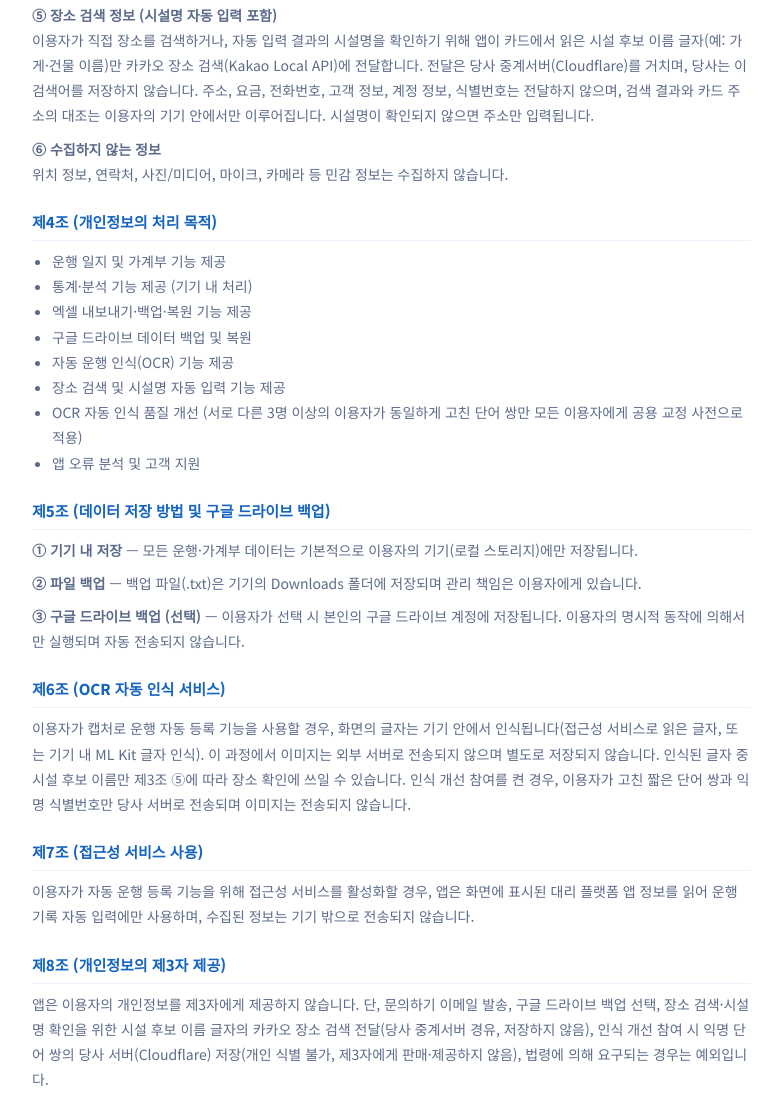
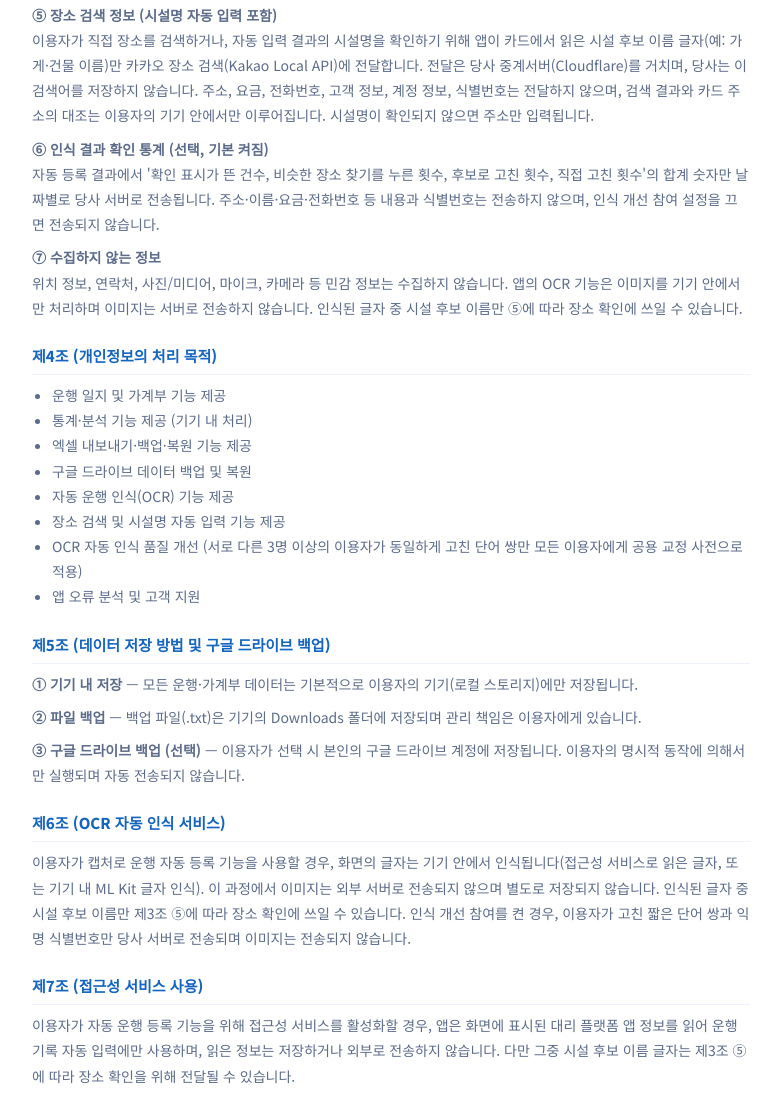
Before and after one commit to bkmobility/todaysdrive, a plain HTML site: page index.html in a window 1280 px wide. Shown: the part 7795-8890 px from the top of the page, without its empty margins (249-1028 px from the left). Drawn offline with Linux system fonts and the light colour scheme.

Commit message:
Add files via upload

```diff
--- a/index.html
+++ b/index.html
@@ -1101,7 +1101,7 @@ footer {
       <p class="section-desc" style="margin:0 auto">오늘의 운행은 이용자의 개인정보를 소중히 여깁니다.</p>
     </div>
     <div class="privacy-content reveal">
-      <div class="privacy-date">📅 시행일: 2026년 1월 1일 &nbsp;|&nbsp; 최종 수정: 2026년 11월 17일</div>
+      <div class="privacy-date">📅 시행일: 2026년 1월 1일 &nbsp;|&nbsp; 최종 수정: 2026년 11월 18일</div>
 
       <h3>제1조 (목적)</h3>
       <p>'오늘의 운행'(이하 "앱")은 대리기사 운행 일지 관리 서비스를 제공하며, 이용자의 개인정보를 소중히 여깁니다. 본 방침은 앱이 수집·이용·보관·파기하는 개인정보의 처리에 관한 사항을 안내합니다.</p>
@@ -1122,7 +1122,8 @@ footer {
       <p><b>③ 기기 정보 (문의 시 제공)</b><br>문의하기 기능 이용 시 앱 버전, 기기 모델명, 제조사, Android OS 버전이 이메일 본문에 자동 포함됩니다.</p>
       <p><b>④ 인식 개선 참여 정보 (선택, 기본 켜짐)</b><br>OCR 자동 입력 결과를 이용자가 직접 고친 경우, 그 고친 내용 중 '인식된 글자 → 고친 글자'의 짧은 단어 쌍(예: 모간코 → 모나코)과 앱이 임의로 생성한 익명 식별번호만 당사 서버로 전송됩니다. 이미지, 전체 주소, 요금, 전화번호, 고객 정보, 계정 정보는 전송하지 않으며, 숫자가 길거나 전화번호·이메일·인터넷 주소 형태의 글자는 전송 대상에서 제외됩니다. 설정 &gt; '인식 개선에 참여(익명)'을 끄면 언제든 전송이 중단됩니다.</p>
       <p><b>⑤ 장소 검색 정보 (시설명 자동 입력 포함)</b><br>이용자가 직접 장소를 검색하거나, 자동 입력 결과의 시설명을 확인하기 위해 앱이 카드에서 읽은 시설 후보 이름 글자(예: 가게·건물 이름)만 카카오 장소 검색(Kakao Local API)에 전달합니다. 전달은 당사 중계서버(Cloudflare)를 거치며, 당사는 이 검색어를 저장하지 않습니다. 주소, 요금, 전화번호, 고객 정보, 계정 정보, 식별번호는 전달하지 않으며, 검색 결과와 카드 주소의 대조는 이용자의 기기 안에서만 이루어집니다. 시설명이 확인되지 않으면 주소만 입력됩니다.</p>
-      <p><b>⑥ 수집하지 않는 정보</b><br>위치 정보, 연락처, 사진/미디어, 마이크, 카메라 등 민감 정보는 수집하지 않습니다.</p>
+      <p><b>⑥ 인식 결과 확인 통계 (선택, 기본 켜짐)</b><br>자동 등록 결과에서 '확인 표시가 뜬 건수, 비슷한 장소 찾기를 누른 횟수, 후보로 고친 횟수, 직접 고친 횟수'의 합계 숫자만 날짜별로 당사 서버로 전송됩니다. 주소·이름·요금·전화번호 등 내용과 식별번호는 전송하지 않으며, 인식 개선 참여 설정을 끄면 전송되지 않습니다.</p>
+      <p><b>⑦ 수집하지 않는 정보</b><br>위치 정보, 연락처, 사진/미디어, 마이크, 카메라 등 민감 정보는 수집하지 않습니다. 앱의 OCR 기능은 이미지를 기기 안에서만 처리하며 이미지는 서버로 전송하지 않습니다. 인식된 글자 중 시설 후보 이름만 ⑤에 따라 장소 확인에 쓰일 수 있습니다.</p>
 
       <h3>제4조 (개인정보의 처리 목적)</h3>
       <ul>
@@ -1145,7 +1146,7 @@ footer {
       <p>이용자가 캡처로 운행 자동 등록 기능을 사용할 경우, 화면의 글자는 기기 안에서 인식됩니다(접근성 서비스로 읽은 글자, 또는 기기 내 ML Kit 글자 인식). 이 과정에서 이미지는 외부 서버로 전송되지 않으며 별도로 저장되지 않습니다. 인식된 글자 중 시설 후보 이름만 제3조 ⑤에 따라 장소 확인에 쓰일 수 있습니다. 인식 개선 참여를 켠 경우, 이용자가 고친 짧은 단어 쌍과 익명 식별번호만 당사 서버로 전송되며 이미지는 전송되지 않습니다.</p>
 
       <h3>제7조 (접근성 서비스 사용)</h3>
-      <p>이용자가 자동 운행 등록 기능을 위해 접근성 서비스를 활성화할 경우, 앱은 화면에 표시된 대리 플랫폼 앱 정보를 읽어 운행 기록 자동 입력에만 사용하며, 수집된 정보는 기기 밖으로 전송되지 않습니다.</p>
+      <p>이용자가 자동 운행 등록 기능을 위해 접근성 서비스를 활성화할 경우, 앱은 화면에 표시된 대리 플랫폼 앱 정보를 읽어 운행 기록 자동 입력에만 사용하며, 읽은 정보는 저장하거나 외부로 전송하지 않습니다. 다만 그중 시설 후보 이름 글자는 제3조 ⑤에 따라 장소 확인을 위해 전달될 수 있습니다.</p>
 
       <h3>제8조 (개인정보의 제3자 제공)</h3>
       <p>앱은 이용자의 개인정보를 제3자에게 제공하지 않습니다. 단, 문의하기 이메일 발송, 구글 드라이브 백업 선택, 장소 검색·시설명 확인을 위한 시설 후보 이름 글자의 카카오 장소 검색 전달(당사 중계서버 경유, 저장하지 않음), 인식 개선 참여 시 익명 단어 쌍의 당사 서버(Cloudflare) 저장(개인 식별 불가, 제3자에게 판매·제공하지 않음), 법령에 의해 요구되는 경우는 예외입니다.</p>
@@ -1163,6 +1164,7 @@ footer {
       <p>본 방침이 변경될 경우 앱 내 공지사항을 통해 사전 안내합니다. 변경된 방침은 공지한 날로부터 효력이 발생합니다.</p>
       <p>• 2026.10.13 : OCR 인식 개선을 위한 익명 교정 단어 쌍 수집(선택) 항목 추가</p>
       <p>• 2026.11.17 : 장소 검색·시설명 자동 입력(카카오 장소 검색 전달) 항목 추가, 자동 인식(OCR) 처리 방식 설명을 현재 동작에 맞게 정정</p>
+      <p>• 2026.11.18 : 인식 결과 확인 통계(선택) 항목 추가, 접근성 서비스 설명의 문구 정정, 앱 안 방침과 내용 통일</p>
     </div>
   </div>
 </section>
```
